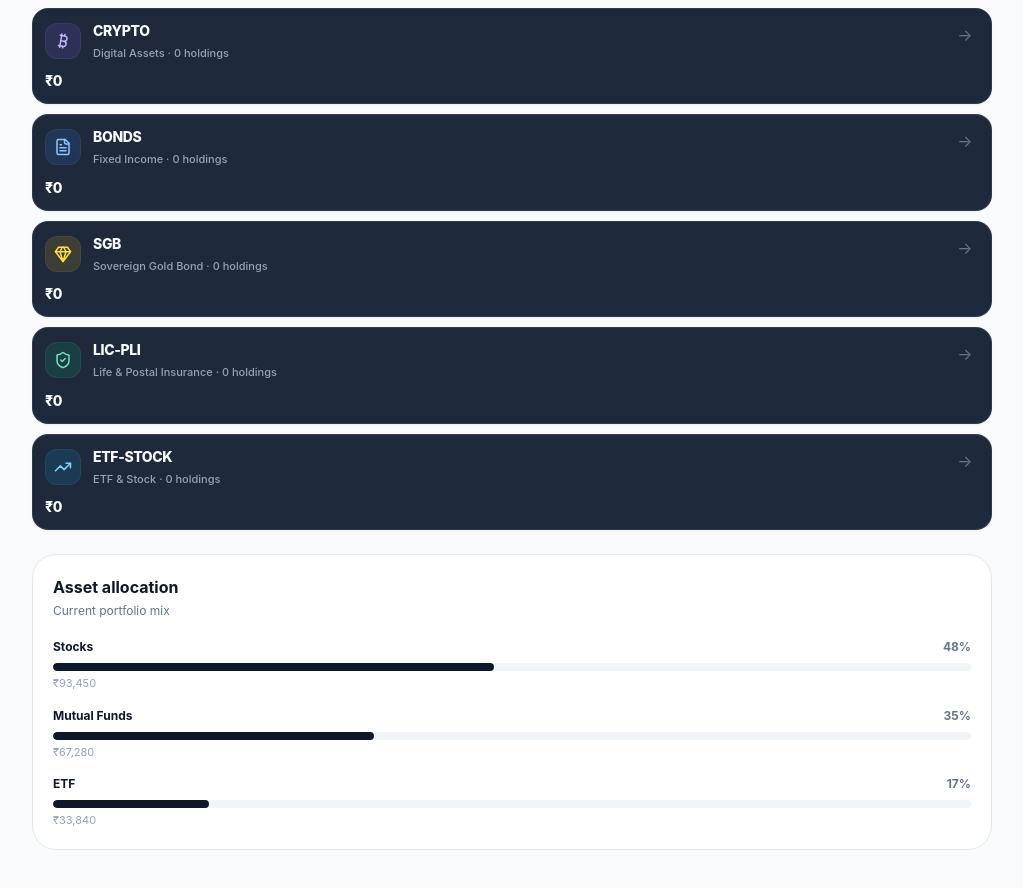
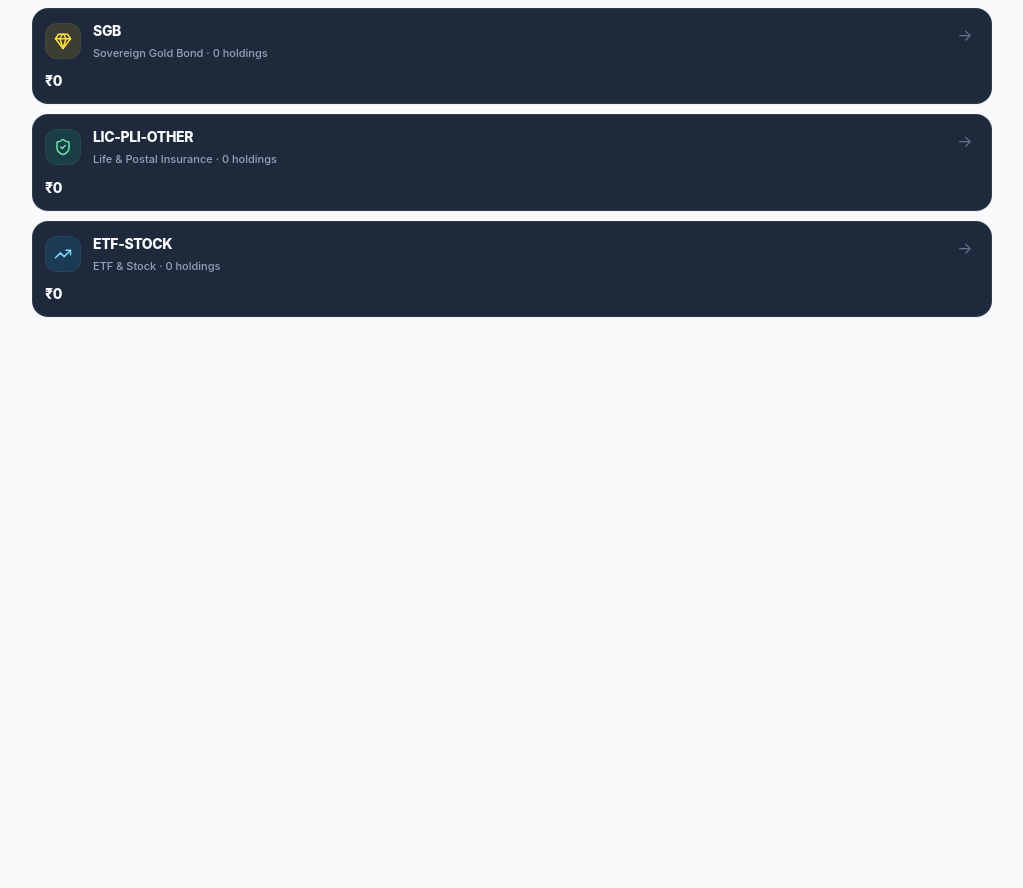
Before and after one commit to gouravpatel1611/investment-tracker, a React (Vite) app: page / in a window 1280 px wide. Shown: the part 896-1784 px from the top of the page, without its empty margins (256-1279 px from the left). After the commit the page ends 1253 px from the top, so only its background shows below. Built offline with nearby package versions, Linux system fonts and the light colour scheme; no server answers; the database is empty; sample sign-in values are in the browser's storage.

Commit message:
edit from

```diff
--- a/src/components/dashboard/assetBreakdownConfig.js
+++ b/src/components/dashboard/assetBreakdownConfig.js
@@ -94,62 +94,7 @@
   },
 
 
-  // ========================================
-  // APY NPS
-  // ========================================
 
-  {
-    id:
-      "apyNps",
-
-    name:
-      "APY-NPS",
-
-    type:
-      "PENSION",
-
-    icon:
-      CircleGauge,
-
-    iconClass:
-      "bg-pink-500/15 text-pink-300",
-
-    value:
-      0,
-
-    holdings:
-      0,
-
-  },
-
-
-  // ========================================
-  // CRYPTO
-  // ========================================
-
-  {
-    id:
-      "crypto",
-
-    name:
-      "CRYPTO",
-
-    type:
-      "Digital Assets",
-
-    icon:
-      Bitcoin,
-
-    iconClass:
-      "bg-violet-500/15 text-violet-300",
-
-    value:
-      0,
-
-    holdings:
-      0,
-
-  },
 
 
   // ========================================
@@ -213,7 +158,7 @@
       "lic",
 
     name:
-      "LIC-PLI",
+      "LIC-PLI-OTHER",
 
     type:
       "Life & Postal Insurance",
--- a/src/components/investments/addInvestment/AssetSelector.jsx
+++ b/src/components/investments/addInvestment/AssetSelector.jsx
@@ -22,36 +22,12 @@
     route: "/mutual-funds/add",
   },
   {
-    id: "cpf",
-    name: "CPF",
-    type: "Provident Fund",
-    icon: BriefcaseBusiness,
-    iconClass: "bg-cyan-500/15 text-cyan-300",
-    route: "/investments/cpf/add",
-  },
-  {
     id: "fd",
     name: "INT-FD",
     type: "Fixed Deposit",
     icon: WalletCards,
     iconClass: "bg-amber-500/15 text-amber-300",
     route: "/investments/fd/add",
-  },
-  {
-    id: "apyNps",
-    name: "APY-NPS",
-    type: "Pension",
-    icon: CircleGauge,
-    iconClass: "bg-pink-500/15 text-pink-300",
-    route: "/investments/apy-nps/add",
-  },
-  {
-    id: "crypto",
-    name: "Crypto",
-    type: "Digital Assets",
-    icon: Bitcoin,
-    iconClass: "bg-violet-500/15 text-violet-300",
-    route: "/investments/crypto/add",
   },
   {
     id: "bonds",
@@ -71,7 +47,7 @@
   },
   {
     id: "lic",
-    name: "LIC-PLI",
+    name: "LIC-PLI-OTHER",
     type: "Life & Postal Insurance",
     icon: ShieldCheck,
     iconClass: "bg-emerald-500/15 text-emerald-300",
--- a/src/pages/Dashboard.jsx
+++ b/src/pages/Dashboard.jsx
@@ -78,20 +78,6 @@
       </section>
 
 
-      {/* ASSET ALLOCATION */}
-      <section className="surface p-4 sm:p-5">
-
-        <SectionHeader
-          title="Asset allocation"
-          subtitle="Current portfolio mix"
-        />
-
-        <div className="mt-5">
-          <AssetAllocation />
-        </div>
-
-      </section>
-
 
 
 
```
